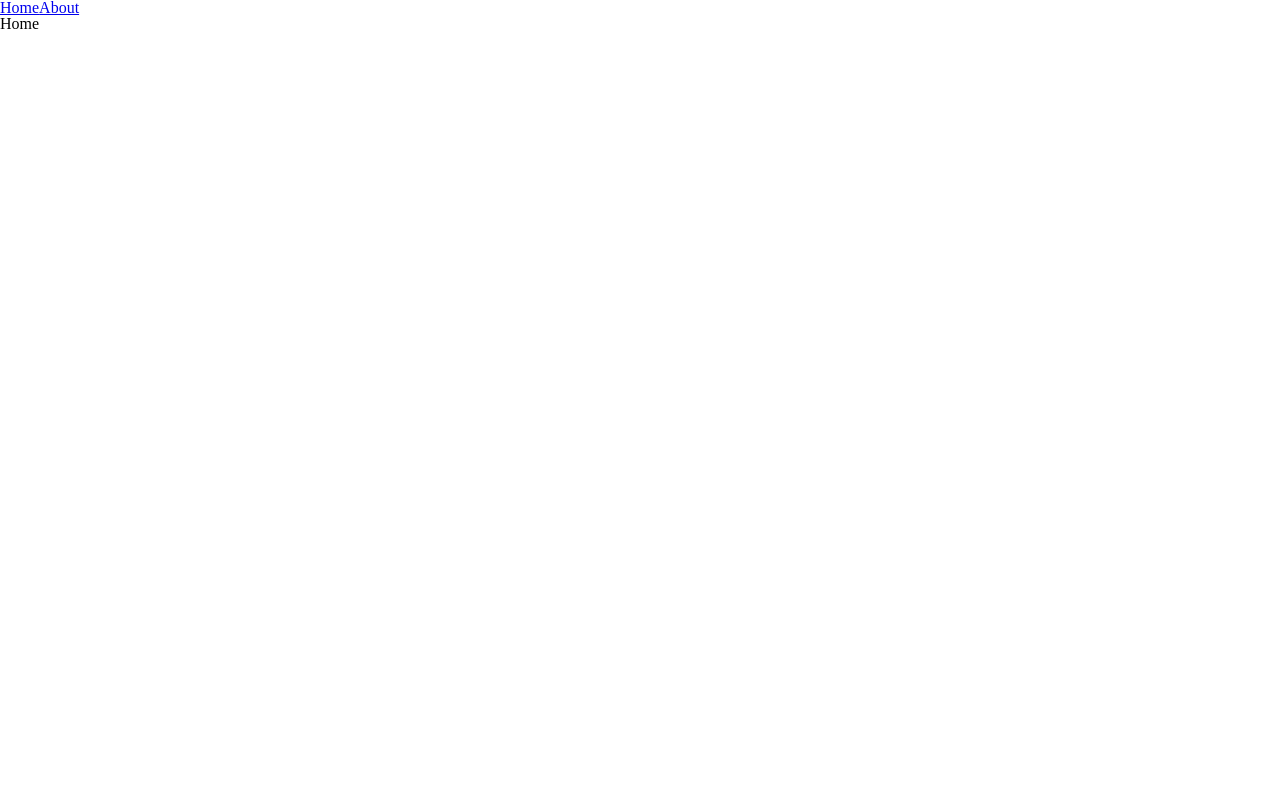
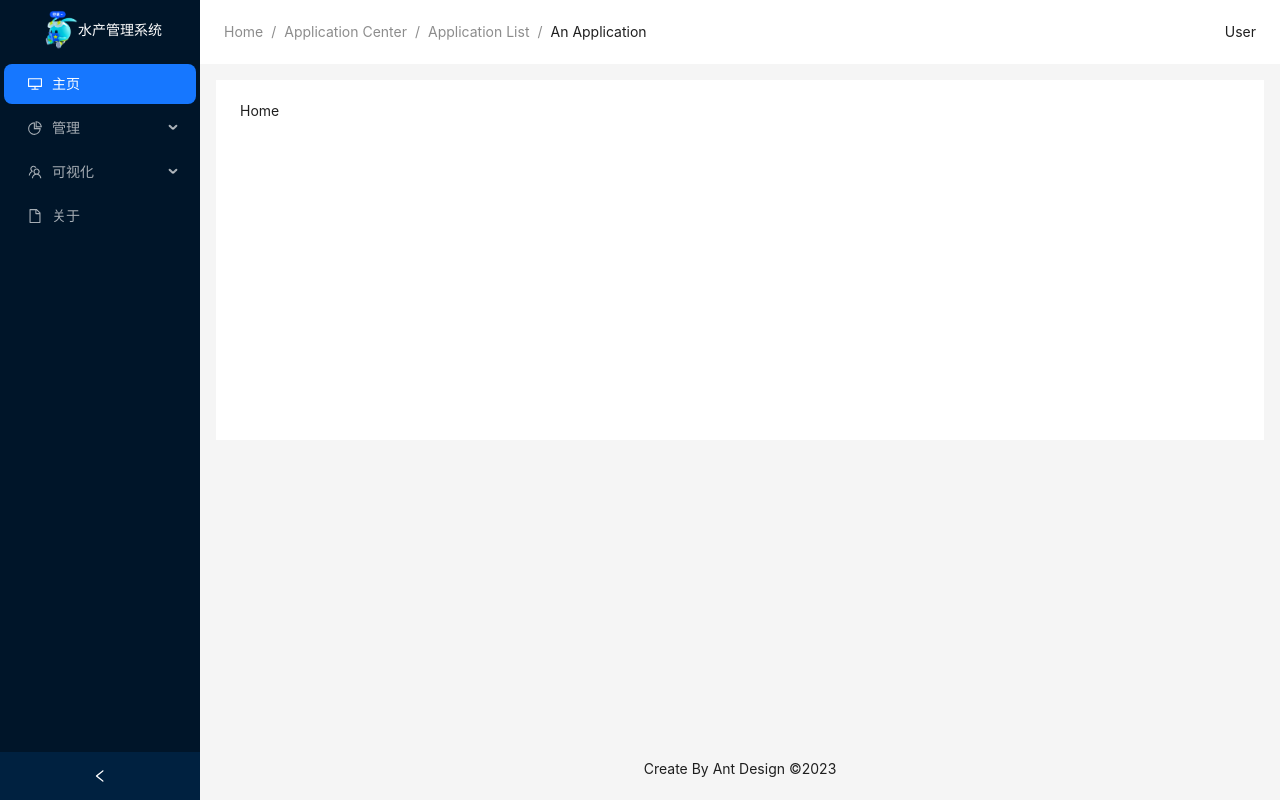
Before and after one commit to achoiiii/Aquatic-Product-MIS, a React (Vite) app: page /home in a window 1280 px wide. Built offline with nearby package versions, Linux system fonts and the light colour scheme.

Commit message:
wip: 路由配置、布局视图

```diff
--- a/src/App.tsx
+++ b/src/App.tsx
@@ -1,16 +1,10 @@
 import React from "react";
 import router from "./router";
-import { Link, useRoutes } from "react-router-dom";
+import { useRoutes } from "react-router-dom";
 
 function App() {
   const routes = useRoutes(router);
-  return (
-    <div className="app">
-      <Link to="/home">Home</Link>
-      <Link to="/about">About</Link>
-      {routes}
-    </div>
-  );
+  return <div className="app">{routes}</div>;
 }
 
 export default App;
--- /dev/null
+++ b/src/components/Menu/index.tsx
@@ -0,0 +1,48 @@
+import type { MenuProps } from "antd";
+import { Menu } from "antd";
+import { getPath } from "@/lib/network/utils/qs";
+import React, { useState } from "react";
+import { useNavigate } from "react-router-dom";
+import config from "@/config";
+
+const MenuComp = function () {
+  type MenuItem = Required<MenuProps>["items"][number];
+
+  const navigateTo = useNavigate();
+  const [openKeys, setOpenKeys] = useState([""]);
+  const path = getPath();
+  const { menuItems } = config;
+
+  function handleOpenChange(keys: string[]) {
+    setOpenKeys([keys[keys.length - 1]]);
+  }
+
+  function routerJump(e: { key: string }) {
+    navigateTo(e.key);
+  }
+  function getItem(
+    label: React.ReactNode,
+    key: React.Key,
+    icon?: React.ReactNode,
+    children?: MenuItem[]
+  ): MenuItem {
+    return {
+      key,
+      icon,
+      children,
+      label,
+    } as MenuItem;
+  }
+  return (
+    <Menu
+      theme="dark"
+      defaultSelectedKeys={[path]}
+      mode="inline"
+      items={menuItems}
+      onClick={routerJump}
+      onOpenChange={handleOpenChange}
+      openKeys={openKeys}
+    />
+  );
+};
+export default MenuComp;
--- /dev/null
+++ b/src/config/index.tsx
@@ -0,0 +1,54 @@
+import type { MenuProps } from "antd";
+import {
+  DesktopOutlined,
+  FileOutlined,
+  PieChartOutlined,
+  TeamOutlined,
+} from "@ant-design/icons";
+import React from "react";
+
+type MenuItem = Required<MenuProps>["items"][number];
+// 配置信息都写在这里
+export default {
+  // 接口域名
+  serviceUrl: {
+    member: "http://localhost:3000",
+  },
+  // 接口通用参数配置
+  serviceInfo: {},
+  // 菜单
+  menuItems: [
+    {
+      key: "/home",
+      icon: <DesktopOutlined />,
+      label: "主页",
+    },
+    {
+      key: "/manage",
+      icon: <PieChartOutlined />,
+      label: "管理",
+      children: [
+        {
+          key: "manage/apartment",
+          label: "部门管理",
+        },
+      ],
+    },
+    {
+      key: "/chart",
+      icon: <TeamOutlined />,
+      label: "可视化",
+      children: [
+        {
+          key: "chart/breed",
+          label: "养殖面积",
+        },
+      ],
+    },
+    {
+      key: "/about",
+      icon: <FileOutlined />,
+      label: "关于",
+    },
+  ] as MenuItem[],
+};
--- a/src/lib/network/utils/qs/index.ts
+++ b/src/lib/network/utils/qs/index.ts
@@ -33,7 +33,6 @@ export function getParamsStr(data = {}) {
  * @param Params 追加的query
  * @return {string}
  */
-
 export function setUrlParams(url, Params = {}) {
   url = new URL(url);
   for (const key in Params) {
@@ -41,6 +40,16 @@ export function setUrlParams(url, Params = {}) {
   }
   return url.toString();
 }
+
+/**
+ * 获取路径
+ */
+export function getPath(url?:string){
+  url = url || location.href
+  const urlObj = new URL(url);
+  return urlObj.pathname
+}
+
 export default {
   getQuery,
   getParamsStr,
--- /dev/null
+++ b/src/views/Apartment/index.tsx
@@ -0,0 +1,10 @@
+import React from "react";
+
+const Apartment = () => {
+  return (
+    <div>
+      <p>部门管理</p>
+    </div>
+  );
+};
+export default Apartment;
--- /dev/null
+++ b/src/views/index.scss
@@ -0,0 +1,15 @@
+.demo-logo-vertical{
+    display: flex;
+    align-items: center;
+    justify-content: center;
+    margin: 10px;
+    .demo-logo{
+        background-image: url('../assets/logo.png');
+        width: 40px;
+        height: 40px;
+        background-size: contain;
+    }
+    .demo-title{
+        color: #ffffff;
+    }
+}
--- /dev/null
+++ b/src/views/index.tsx
@@ -0,0 +1,81 @@
+import React, { useState } from "react";
+import "./index.scss";
+import { Breadcrumb, Layout, theme } from "antd";
+import { Outlet } from "react-router-dom";
+import MenuComp from "@/components/Menu";
+
+const { Header, Content, Footer, Sider } = Layout;
+
+const View: React.FC = () => {
+  const [collapsed, setCollapsed] = useState(false);
+
+  const {
+    token: { colorBgContainer },
+  } = theme.useToken();
+
+  return (
+    <Layout style={{ minHeight: "100vh" }}>
+      <Sider
+        collapsible
+        collapsed={collapsed}
+        onCollapse={(value) => setCollapsed(value)}
+      >
+        <div className="demo-logo-vertical">
+          <div className="demo-logo" />
+          <div className="demo-title">水产管理系统</div>
+        </div>
+        <MenuComp />
+      </Sider>
+      <Layout>
+        <Header
+          style={{
+            padding: "0 24px",
+            background: colorBgContainer,
+            justifyContent: "space-between",
+            alignItems: "center",
+            display: "flex",
+          }}
+        >
+          <Breadcrumb
+            style={{ margin: "16px 0" }}
+            separator="/"
+            items={[
+              {
+                title: "Home",
+                href: "/home",
+              },
+              {
+                title: "Application Center",
+                href: "",
+              },
+              {
+                title: "Application List",
+                href: "",
+              },
+              {
+                title: "An Application",
+              },
+            ]}
+          />
+          <div>User</div>
+        </Header>
+        <Content style={{ margin: "16px" }}>
+          <div
+            style={{
+              padding: 24,
+              minHeight: 360,
+              background: colorBgContainer,
+            }}
+          >
+            <Outlet />
+          </div>
+        </Content>
+        <Footer style={{ textAlign: "center" }}>
+          Create By Ant Design ©2023
+        </Footer>
+      </Layout>
+    </Layout>
+  );
+};
+
+export default View;
```
Also changed, not shown: src/config/index.ts (deleted, +0 -12 lines), src/router/index.tsx (+31 -4 lines), src/assets/logo.png (added), src/components/Menu/index.scss (added).
